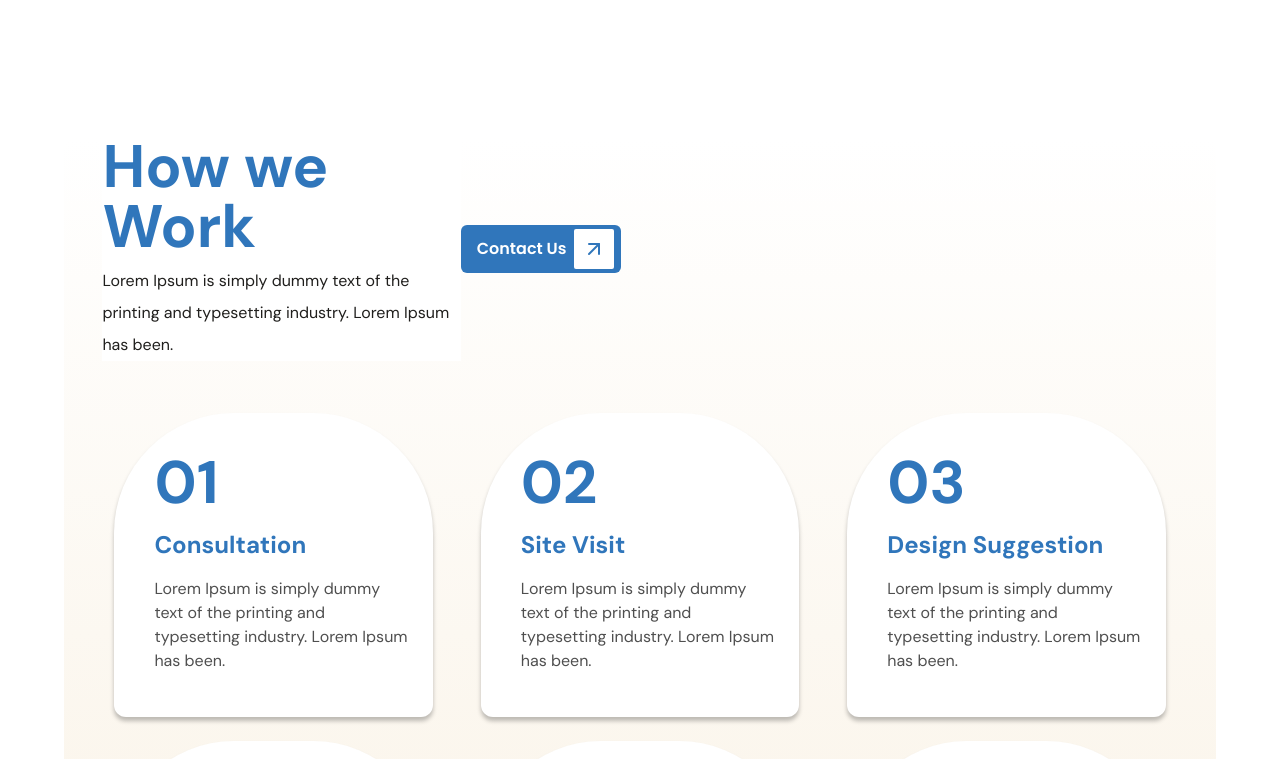
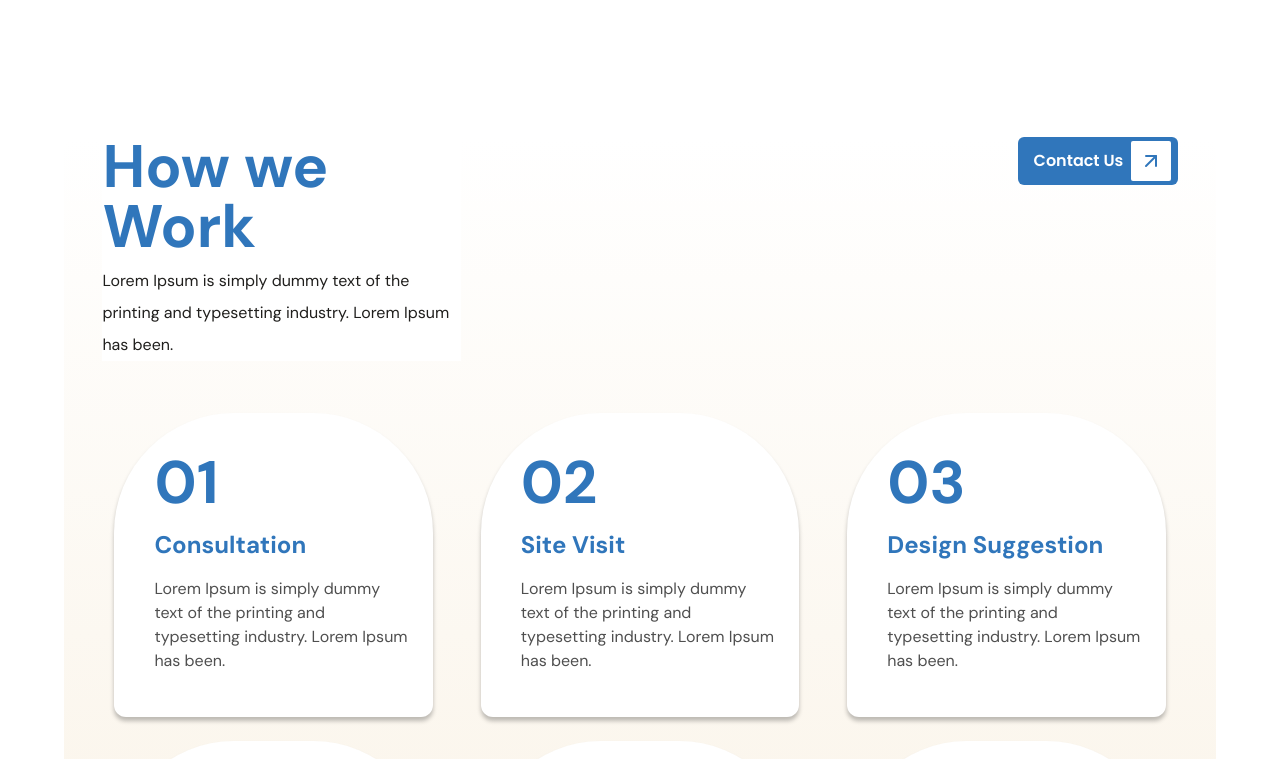
Before and after one commit to ShivamIT23/newreact, a React (Vite) app in the folder frontend/: page / in a window 1280 px wide. Shown: the part 3240-3999 px from the top of the page. Built offline with nearby package versions, Linux system fonts and the light colour scheme.

Commit message:
Finished 2

```diff
--- a/frontend/src/pages/Home.tsx
+++ b/frontend/src/pages/Home.tsx
@@ -131,13 +131,15 @@ export default function Home() {
       <section className="bg-[linear-gradient(to_bottom,_#FFFFFF,_#F9F1E3)] mx-6 sm:mx-12 rounded-xl pb-16 lg:mx-[5vw] px-[3vw] min-h-fit h-screen">
         <div className="flex w-full flex-col gap-y-4 md:gap-y-0 md:flex-row justify-between mb-10">
           <div className="flex flex-col gap-2 bg-white md:w-[50%]">
-            <h3 className="font-bold text-center md:text-start text-6xl">How we Work</h3>
+            <h3 className="font-bold text-center md:text-start text-6xl">
+              How we Work
+            </h3>
             <p className="text-[#201F1D] text-center md:text-start font-normal leading-8">
               Lorem Ipsum is simply dummy text of the printing and typesetting
               industry. Lorem Ipsum has been.
             </p>
           </div>
-          <div className="w-full flex justify-center md:justify-start">
+          <div className="md:w-full h-full flex justify-center md:justify-end items-start">
             <Contact_Button />
           </div>
         </div>
@@ -175,7 +177,6 @@ export default function Home() {
               <img src="/Logo.png" alt="Logo" className="w-full" />
             </div>
           </div>
-
           <h5 className="w-full pt-1 text-center md:text-start font-semibold text-xl">
             S - Line
           </h5>
@@ -183,7 +184,7 @@ export default function Home() {
             Salt Lake City, UT
           </p>
         </div>
-        <div className="w-full col-span-2  flex flex-col justify-start items-center gap-6 mt-10 mb-20 md:mb-10">
+        <div className="w-full col-span-2  flex flex-col justify-start items-center gap-6 mt-10 mb-20">
           <h3 className="font-semibold text-3xl md:text-4xl lg:text-5xl">
             Start a Project ?
           </h3>
```
